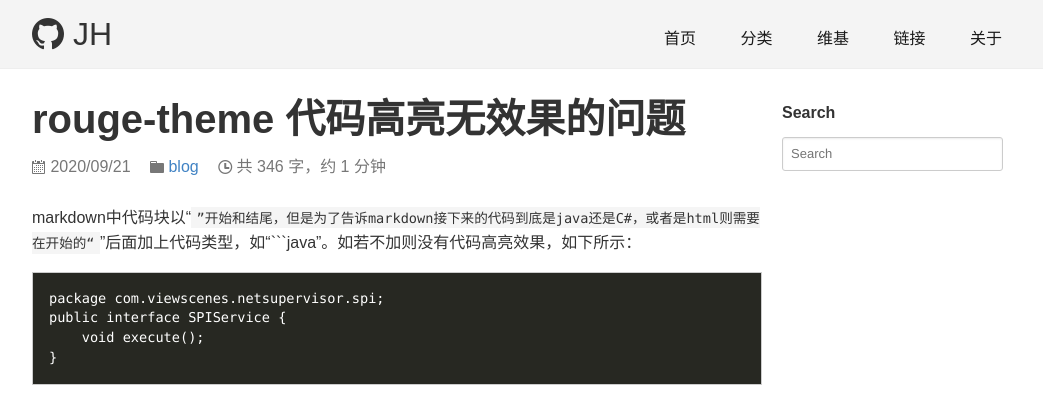
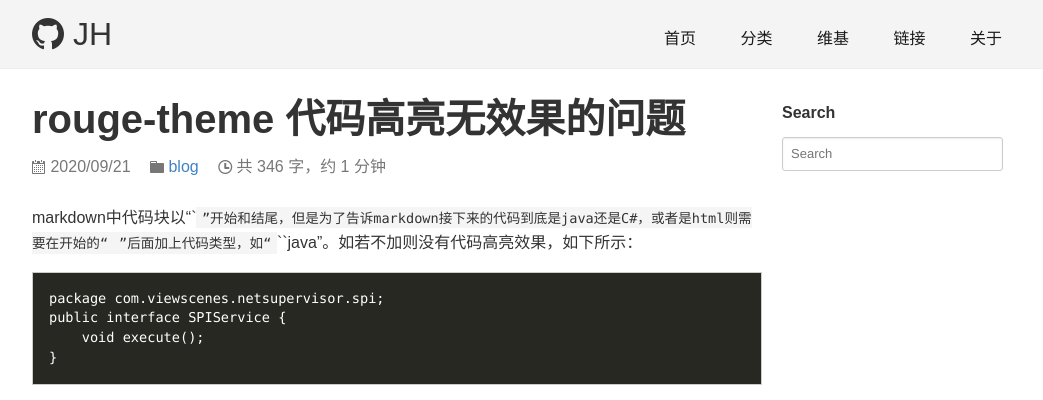
Before and after one commit to MazFactor/mzlongblog, a Jekyll site: the page built from _posts/2020-09-21-rouge-theme-代码高亮没有效果.md, in a window 1280 px wide. Shown: the top 400 px of the page, without its empty margins (118-1161 px from the left). Built offline with Jekyll 4.4.1, drawn with Linux system fonts in a browser that asks for light colours; comment, search, counter and statistics services are not loaded.

````diff
--- a/_posts/2020-09-21-rouge-theme-代码高亮没有效果.md
+++ b/_posts/2020-09-21-rouge-theme-代码高亮没有效果.md
@@ -5,7 +5,7 @@ categories: blog
 description: 解决rouge theme代码高亮的问题
 keywords: Rouge-theme 代码高亮
 ---
-markdown中代码块以“```”开始和结尾，但是为了告诉markdown接下来的代码到底是java还是C#，或者是html则需要在开始的“```”后面加上代码类型，如“```java”。如若不加则没有代码高亮效果，如下所示：
+markdown中代码块以“\```”开始和结尾，但是为了告诉markdown接下来的代码到底是java还是C#，或者是html则需要在开始的“```”后面加上代码类型，如“```java”。如若不加则没有代码高亮效果，如下所示：
 
 ```
 package com.viewscenes.netsupervisor.spi;
````
